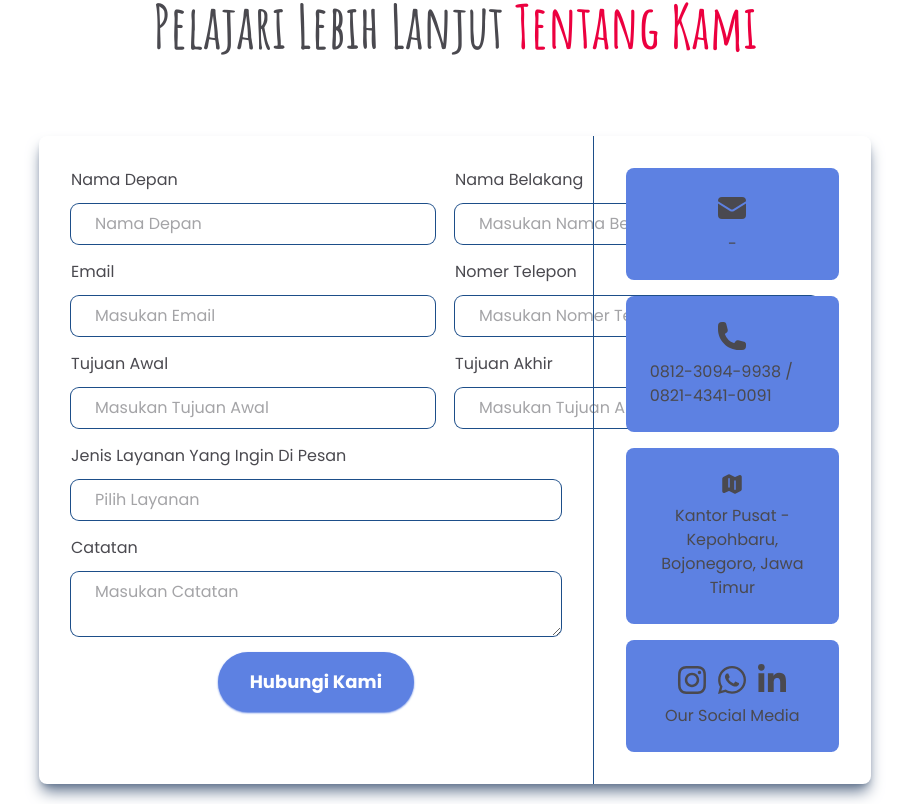
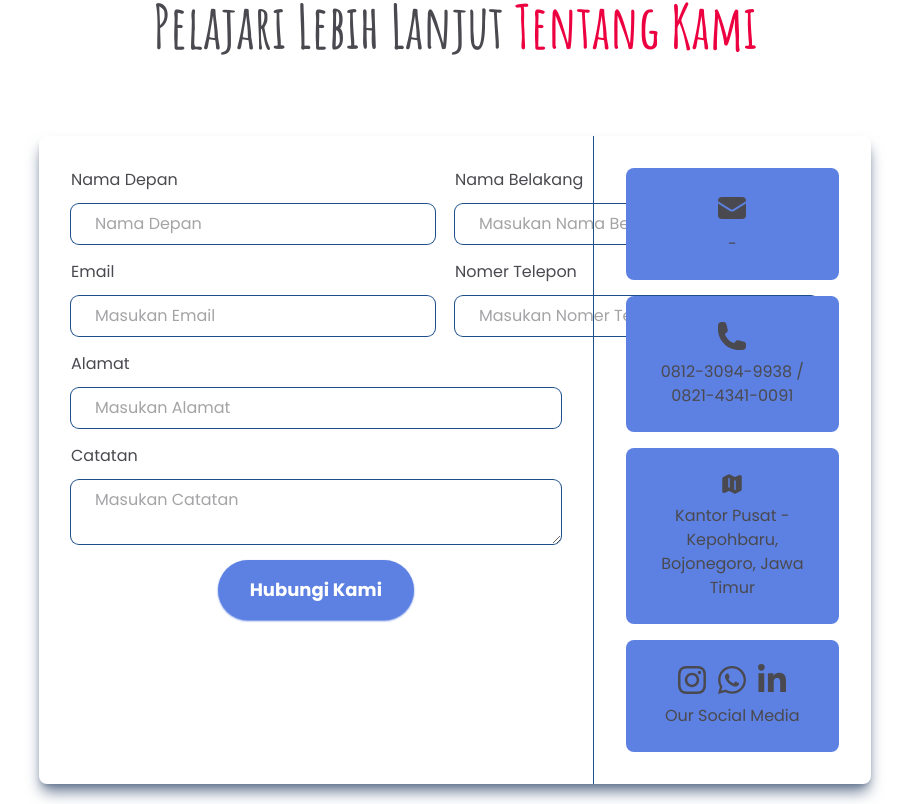
Before and after one commit to Azukii09/pentol-lingling, a Next.js app: page /about in a window 1280 px wide. Shown: the part 4696-5500 px from the top of the page, without its empty margins (185-1094 px from the left). Built offline with nearby package versions, Linux system fonts and the light colour scheme.

Commit message:
## - Simplify `ContactUs` component by removing unused form fields, reducing animation complexity, and refactoring social media links into a reusable mapping structure.

```diff
--- a/component/ui/landing/contact/ContactUs.tsx
+++ b/component/ui/landing/contact/ContactUs.tsx
@@ -1,62 +1,26 @@
 "use client"
 import React, {useState} from 'react';
-import { FaInstagram, FaLinkedinIn, FaWhatsapp } from "react-icons/fa6";
-import { HiEnvelope, HiMap, HiPhone } from "react-icons/hi2";
-import { address, email, phone, social } from "@/lib/data/content/companyData";
+import {FaInstagram, FaLinkedinIn, FaWhatsapp} from "react-icons/fa6";
+import {HiEnvelope, HiMap, HiPhone} from "react-icons/hi2";
+import {address, email, phone, social} from "@/lib/data/content/companyData";
 import Link from "next/link";
 import Button from "@/component/util/Button";
-import { motion, Variants } from "framer-motion";
-
-// Animasi utama (fade up) Reason style
-const fadeUpVariant: Variants = {
-    hidden: { opacity: 0, y: 40 },
-    visible: {
-        opacity: 1,
-        y: 0,
-        transition: { duration: 0.7, ease: "easeOut" }
-    }
-};
-
-// Parent: untuk stagger children konten Reason style
-const gridParentVariant: Variants = {
-    hidden: {},
-    visible: {
-        transition: {
-            staggerChildren: 0.20,
-            delayChildren: 0.5,
-        },
-    },
-};
-
-// Item: fade down Reason style
-const fadeDownVariant: Variants = {
-    hidden: { opacity: 0, y: -60 },
-    visible: {
-        opacity: 1,
-        y: 0,
-        transition: { duration: 0.6, ease: "easeOut" },
-    },
-};
+import {motion} from "framer-motion";
 
 function ContactUs() {
-    // State per field
     const [form, setForm] = useState({
         firstName: "",
         lastName: "",
         email: "",
         phone: "",
-        tujuanAwal: "",
-        tujuanAkhir: "",
-        layanan: "",
+        alamat: "",
         catatan: ""
     });
 
-// Handle perubahaan input
     const handleChange = (e: React.ChangeEvent<HTMLInputElement | HTMLTextAreaElement>) => {
-        setForm({ ...form, [e.target.name]: e.target.value });
+        setForm({...form, [e.target.name]: e.target.value});
     };
 
-// Gabungkan jadi string format siap kirim
     const handleSubmit = (e: React.FormEvent) => {
         e.preventDefault();
         const pesan =
@@ -66,34 +30,40 @@ Nama Depan: ${form.firstName}
 Nama Belakang: ${form.lastName}
 Email: ${form.email}
 Telepon: ${form.phone}
-Tujuan Awal: ${form.tujuanAwal}
-Tujuan Akhir: ${form.tujuanAkhir}
-Layanan: ${form.layanan}
+Alamat: ${form.alamat}
 Catatan: ${form.catatan}`;
 
-        // Redirect ke WhatsApp (bisa juga copy ke clipboard jika mau)
         const waUrl = `${social.whatsapp}?text=${encodeURIComponent(pesan)}`;
         window.open(waUrl, "_blank");
     };
+
     return (
         <motion.div
             id="contact"
             className="global-padding py-20 flex flex-col gap-8 text-wording"
-            initial="hidden"
-            whileInView="visible"
-            viewport={{ once: false, amount: 0.35 }}
-            variants={fadeUpVariant}
+            initial={{opacity: 0, y: 40}}
+            whileInView={{opacity: 1, y: 0}}
+            viewport={{once: false, amount: 0.35}}
+            transition={{duration: 0.7, ease: "easeOut"}}
         >
             <div className="flex flex-col gap-16">
-                {/*content*/}
                 <motion.div
                     className="flex flex-col lg:flex-row bg-white w-full rounded-lg shadow-lg shadow-slate-500"
-                    variants={gridParentVariant}
+                    initial={{}}
+                    whileInView={{
+                        transition: {
+                            staggerChildren: 0.20,
+                            delayChildren: 0.5,
+                        }
+                    }}
                 >
                     <motion.div
                         className="flex gap-3 lg:gap-4 flex-col rounded-t-lg lg:rounded-tr-none lg:rounded-l-lg w-full border-b border-tertiary lg:border-b-0 lg:border-r p-8 lg:w-2/3"
-                        variants={fadeDownVariant}
+                        initial={{opacity: 0, y: -60}}
+                        whileInView={{opacity: 1, y: 0}}
+                        transition={{duration: 0.6, ease: "easeOut"}}
                     >
+                        {/* Form content remains the same */}
                         <form className="flex flex-col gap-4" onSubmit={handleSubmit}>
                             <div className="flex flex-col lg:flex-row gap-3 lg:gap-5">
                                 <div className="flex flex-col gap-3 w-full">
@@ -145,38 +115,14 @@ Catatan: ${form.catatan}`;
                                     />
                                 </div>
                             </div>
-                            <div className="flex flex-col lg:flex-row gap-3 lg:gap-5">
                             <div className="flex flex-col gap-3 w-full">
-                                    <span className="capitalize text-black-text">Tujuan Awal</span>
+                                <span className="capitalize text-black-text">Alamat</span>
                                 <input
-                                        name="tujuanAwal"
-                                        value={form.tujuanAwal}
+                                    name="alamat"
+                                    value={form.alamat}
                                     onChange={handleChange}
                                     className="rounded-lg ring-1 ring-tertiary bg-contras py-2 px-6 focus:outline-0 focus:ring-primary focus:ring-2"
-                                        placeholder="Masukan Tujuan Awal"
-                                        required
-                                    />
-                                </div>
-                                <div className="flex flex-col gap-3 w-full">
-                                    <span className="capitalize text-black-text">Tujuan Akhir</span>
-                                    <input
-                                        name="tujuanAkhir"
-                                        value={form.tujuanAkhir}
-                                        onChange={handleChange}
-                                        className="rounded-lg ring-1 ring-tertiary bg-contras py-2 px-6 focus:outline-0 focus:ring-primary focus:ring-2"
-                                        placeholder="Masukan Tujuan Akhir"
-                                        required
-                                    />
-                                </div>
-                            </div>
-                            <div className="flex flex-col gap-3 w-full">
-                                <span className="capitalize text-black-text">Jenis Layanan yang Ingin di Pesan</span>
-                                <input
-                                    name="layanan"
-                                    value={form.layanan}
-                                    onChange={handleChange}
-                                    className="rounded-lg ring-1 ring-tertiary bg-contras py-2 px-6 focus:outline-0 focus:ring-primary focus:ring-2"
-                                    placeholder="Pilih Layanan"
+                                    placeholder="Masukan Alamat"
                                     required
                                 />
                             </div>
@@ -205,50 +151,48 @@ Catatan: ${form.catatan}`;
 
                     <motion.div
                         className="flex flex-col gap-4 items-center justify-between rounded-b-lg lg:rounded-bl-none lg:rounded-r-lg w-full p-8 lg:w-1/3"
-                        variants={gridParentVariant}
+                        initial={{}}
+                        whileInView={{
+                            transition: {
+                                staggerChildren: 0.20,
+                                delayChildren: 0.5,
+                            }
+                        }}
                     >
+                        {[
+                            {icon: <HiEnvelope className="size-8"/>, content: email},
+                            {icon: <HiPhone className="size-8"/>, content: phone},
+                            {icon: <HiMap className="size-6"/>, content: `Kantor Pusat - ${address}`},
+                            {
+                                icon: (
+                                    <div className="flex gap-2">
+                                        <Link href={social.instagram} className="cursor-pointer">
+                                            <FaInstagram className="size-8"/>
+                                        </Link>
+                                        <Link href={social.whatsapp} className="cursor-pointer">
+                                            <FaWhatsapp className="size-8"/>
+                                        </Link>
+                                        <Link href={social.linkedin} className="cursor-pointer">
+                                            <FaLinkedinIn className="size-8"/>
+                                        </Link>
+                                    </div>
+                                ),
+                                content: "Our Social Media"
+                            }
+                        ].map((item, index) => (
                             <motion.div
+                                key={index}
                                 className="flex flex-col p-6 w-full items-center justify-center bg-primary text-wording-white rounded-lg gap-2"
-                            variants={fadeDownVariant}
+                                initial={{opacity: 0, y: -60}}
+                                whileInView={{opacity: 1, y: 0}}
+                                transition={{duration: 0.6, ease: "easeOut"}}
                             >
-                            <HiEnvelope className="size-8" />
-                            <span>{email}</span>
-                        </motion.div>
-                        <motion.div
-                            className="flex flex-col p-6 w-full items-center justify-center bg-primary text-wording-white rounded-lg gap-2"
-                            variants={fadeDownVariant}
-                        >
-                            <HiPhone className="size-8" />
-                            <span>
-                                {phone}
-                            </span>
-                        </motion.div>
-                        <motion.div
-                            className="flex flex-col p-6 w-full items-center justify-center bg-primary text-wording-white rounded-lg gap-2"
-                            variants={fadeDownVariant}
-                        >
-                            <HiMap className="size-6" />
+                                {item.icon}
                                 <div className="text-center align-middle">
-                                <span>Kantor Pusat - {address}</span>
+                                    <span>{item.content}</span>
                                 </div>
                             </motion.div>
-                        <motion.div
-                            className="flex flex-col p-6 w-full items-center justify-center bg-primary text-wording-white rounded-lg gap-2"
-                            variants={fadeDownVariant}
-                        >
-                            <div className="flex gap-2">
-                                <Link href={social.instagram} className="cursor-pointer">
-                                    <FaInstagram className="size-8" />
-                                </Link>
-                                <Link href={social.whatsapp} className="cursor-pointer">
-                                    <FaWhatsapp className="size-8" />
-                                </Link>
-                                <Link href={social.linkedin} className="cursor-pointer">
-                                    <FaLinkedinIn className="size-8" />
-                                </Link>
-                            </div>
-                            <span>Our Social Media</span>
-                        </motion.div>
+                        ))}
                     </motion.div>
                 </motion.div>
             </div>
```
Lines whose indentation alone changed are shown as unchanged.
